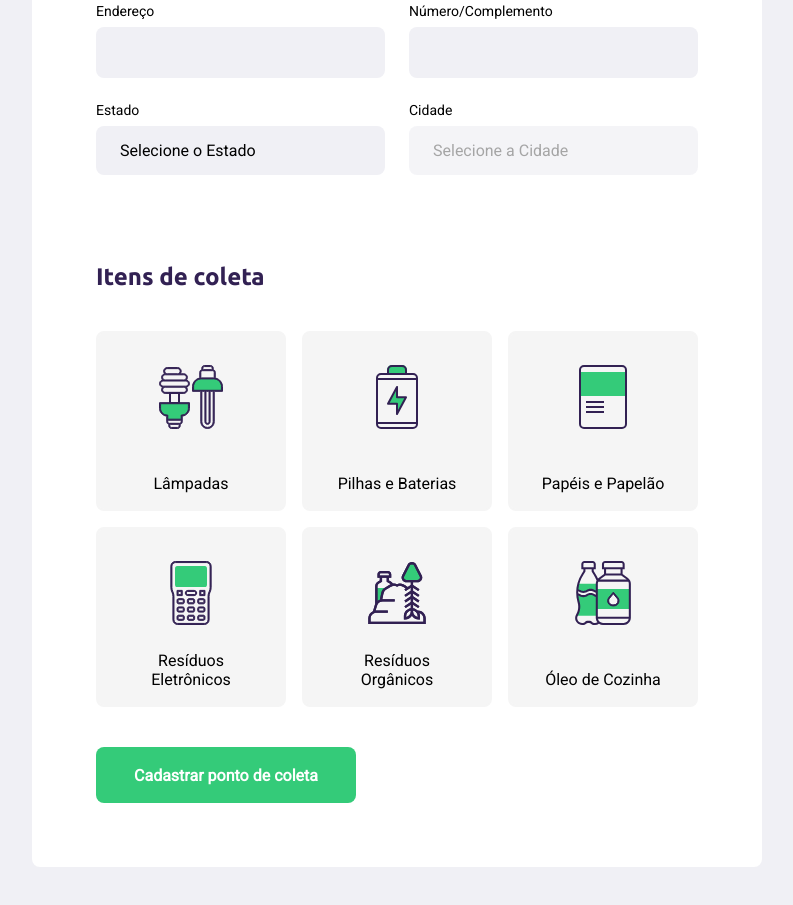
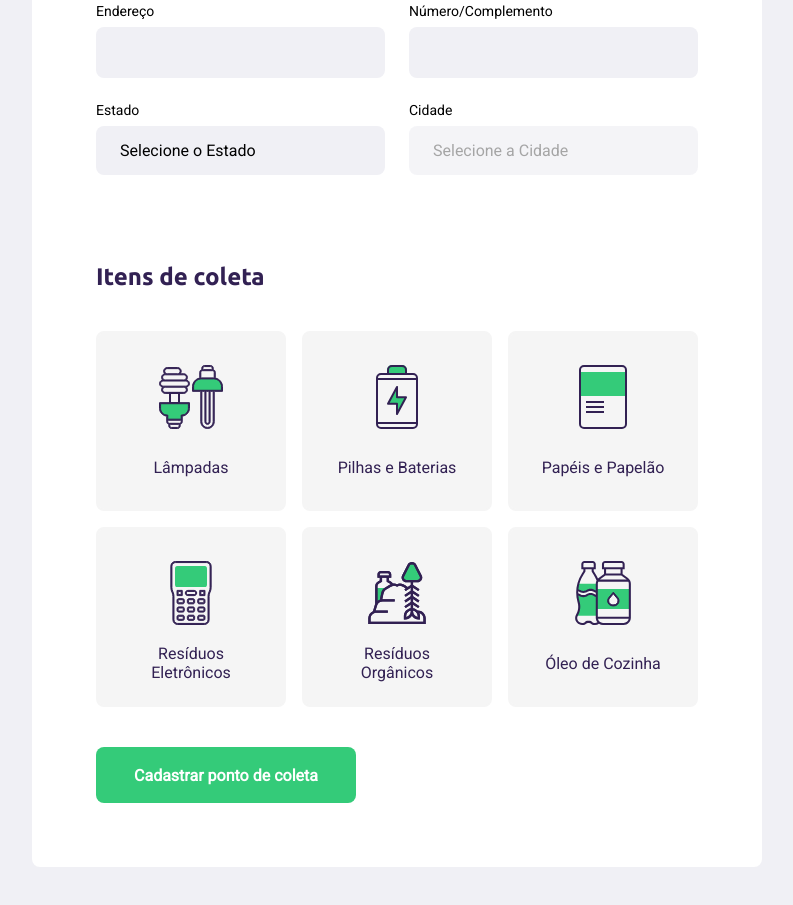
Before and after one commit to bredacoder/Next-Level-Week-1, a website: page src/views/create-point.html in a window 1280 px wide. Shown: the part 525-1430 px from the top of the page, without its empty margins (243-1036 px from the left). Drawn offline with nearby package versions, Linux system fonts and the light colour scheme; files that its build step writes are made by us from their sources; no server answers; files whose address does not match are found by name.

Commit message:
Organizando

```diff
--- a/public/styles/create-point.css
+++ b/public/styles/create-point.css
@@ -109,6 +109,7 @@ form button:hover {
     display: grid;
     grid-template-columns: 1fr 1fr 1fr;
     gap: 16px;
+    cursor: pointer;
 }
 
 .items-grid li {
@@ -124,3 +125,22 @@ form button:hover {
     justify-content: space-between;
     text-align: center;
 }
+
+.items-grid li span {
+    margin-top: 12px;
+    flex: 1;/*tamanho q preenche sozinho*/
+    display: flex;
+    align-items: center;
+    color: var(--span);
+}
+
+.items-grid li.selected {
+    background: #e1faec;
+    border: 2px solid #34cb79;
+}
+
+
+.items-grid li img,
+.items-grid li span {
+    pointer-events: none; /*Perde o evento de pointer/click */
+}
```
Also changed, not shown: public/scripts/create-point.js (+10 -10 lines).
